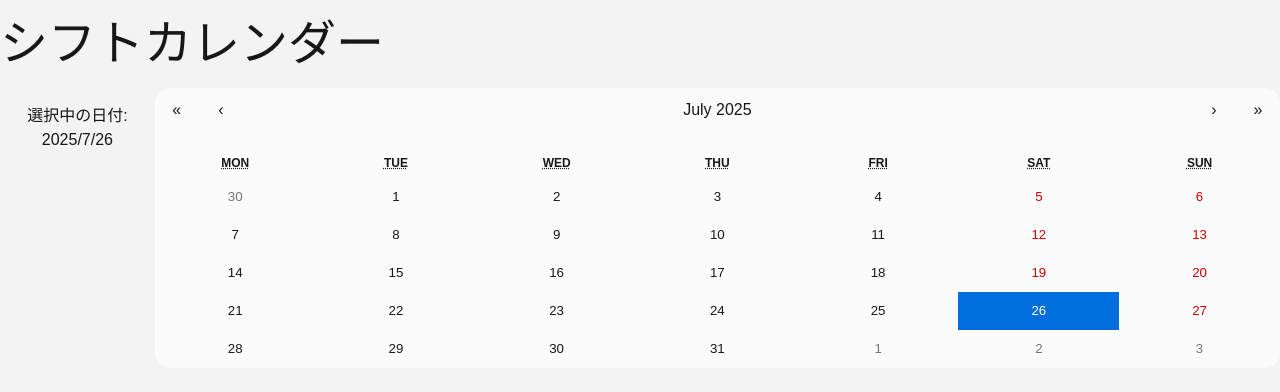
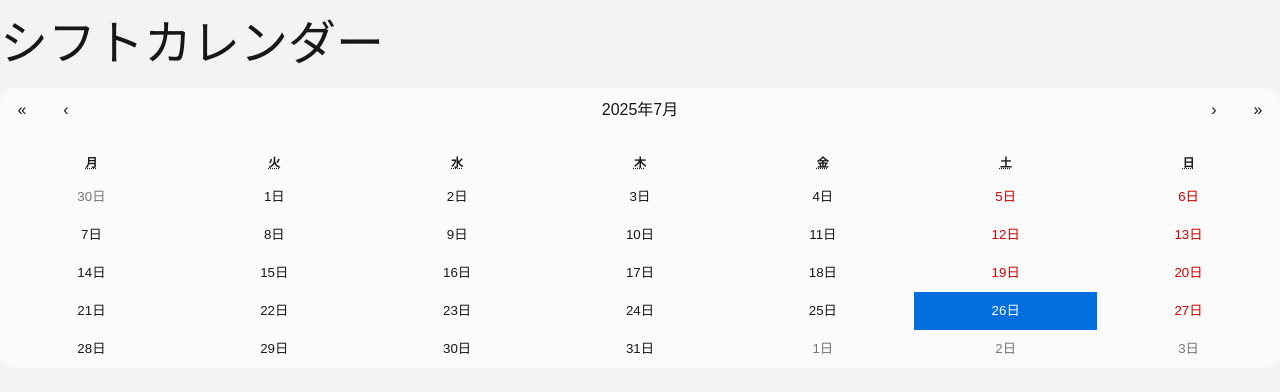
Before and after one commit to ogumakouta/shift-calendar, a Next.js app in the folder frontend/: page /calendar in a window 1280 px wide. Shown: the top 392 px of the page. Built offline with nearby package versions, Linux system fonts and the light colour scheme; sample sign-in values are in the browser's storage.

Commit message:
カレンダーのコンポーネントを作成 コード追加：Calendar.tsx

```diff
--- a/frontend/components/Calendar.tsx
+++ b/frontend/components/Calendar.tsx
@@ -19,12 +19,12 @@ export default function MyCalendar() {
     <div className="flex">
       <div className="text-center mt-4">
         {/* Dateオブジェクトを文字列に変換して表示 */}
-        <p>選択中の日付: {date instanceof Date ? date.toLocaleDateString('ja-JP') : '日付を選択してください'}</p>
+        {/* <p>選択中の日付: {date instanceof Date ? date.toLocaleDateString('ja-JP') : '日付を選択してください'}</p> */}
       </div>
       <Calendar
         onChange={setDate}
         value={date}
-        // locale="ja-JP" // 日本語化したい場合
+        locale="ja-JP"
       />
     </div>
   );
```
